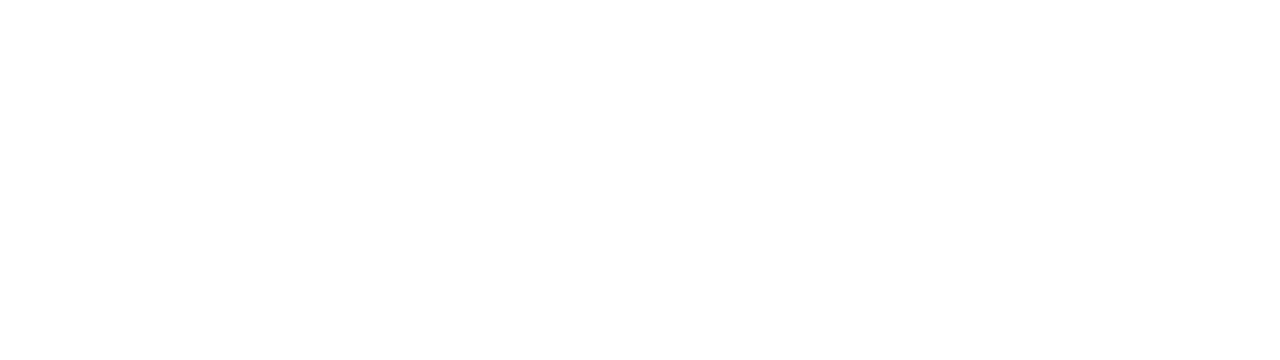
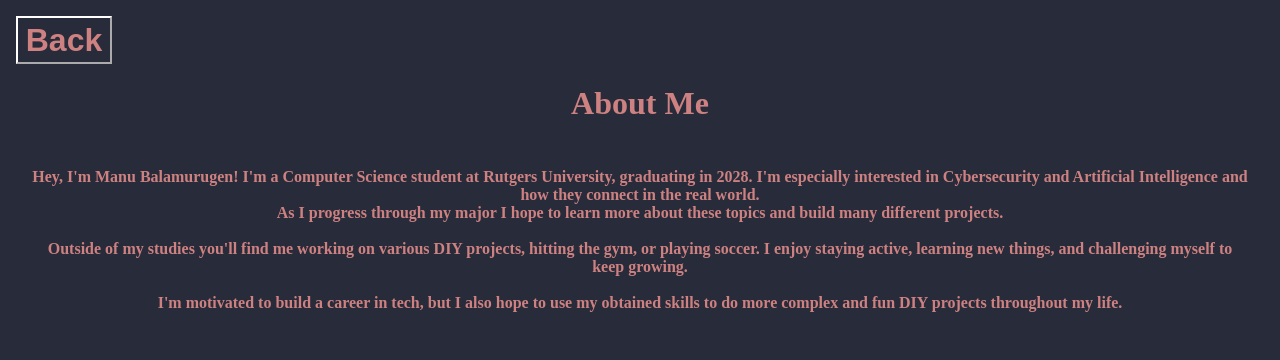
Before and after one commit to ManuBalamurugen/ManuBalamurugen.github.io, a plain HTML site: page Resume Website/AboutMe.html in a window 1280 px wide. Drawn offline with Linux system fonts and the light colour scheme.

Commit message:
resumedone

```diff
--- /dev/null
+++ b/Resume Website/AboutMe.css
@@ -0,0 +1,33 @@
+#abttext{
+    color: #CD8181;
+    text-align: center;
+
+}
+body{
+    background-color: #272B3A;
+}
+#backbut{
+    width: 12vh;
+    height: 6vh;
+    margin-left: 1vh;
+    margin-top: 1vh;
+    font-size: 4vh;
+    background-color: transparent;
+    color: #CD8181;
+    border-color: white;
+}
+#aboutmedesc{
+    color:#CD8181;
+    padding: 3vh;
+    text-align: center;
+}
+#embed{
+    width: 80%;
+    height: 90vh;
+
+}
+#pdfdiv{
+    display: flex;
+    justify-content: center;
+    align-items: center;
+}
--- a/Resume Website/AboutMe.html
+++ b/Resume Website/AboutMe.html
@@ -0,0 +1,28 @@
+<!DOCTYPE html>
+<html lang="en">
+<head>
+    <meta charset="UTF-8">
+    <meta name="viewport" content="width=device-width, initial-scale=1.0">
+    <title>About Me</title>
+    <link rel="stylesheet" href = "AboutMe.css">
+</head>
+<body>
+    <a href="MainPage.html">
+    <button id = "backbut">
+        <b>Back</b>
+    </button>
+    </a>
+
+    <h1 id = "abttext">About Me</h1>
+
+    <h4 id = "aboutmedesc">
+        Hey, I'm Manu Balamurugen! I'm a Computer Science student at Rutgers University, graduating in 2028. I'm especially interested in Cybersecurity and Artificial Intelligence and how they connect in the real world. <br>As I progress through my major I hope to learn more about these topics and build many different projects.
+        <br><br>
+        Outside of my studies you'll find me working on various DIY projects, hitting the gym, or playing soccer. I enjoy staying active, learning new things, and challenging myself to keep growing.
+        <br><br>
+        I'm motivated to build a career in tech, but I also hope to use my obtained skills to do more complex and fun DIY projects throughout my life.
+    </h4>
+
+
+</body>
+</html>
--- a/Resume Website/WebsiteCSS.css
+++ b/Resume Website/WebsiteCSS.css
@@ -43,6 +43,7 @@ body{
     background-color: transparent;
     color: #CD8181;
     border-color: white;
+
 }
 #resumbut{
     width: 22vh;
```
Also changed, not shown: Resume Website/MainPage.html (+5 -3 lines), Resume Website/Resume.html (+21 -0 lines), 1 other file.
